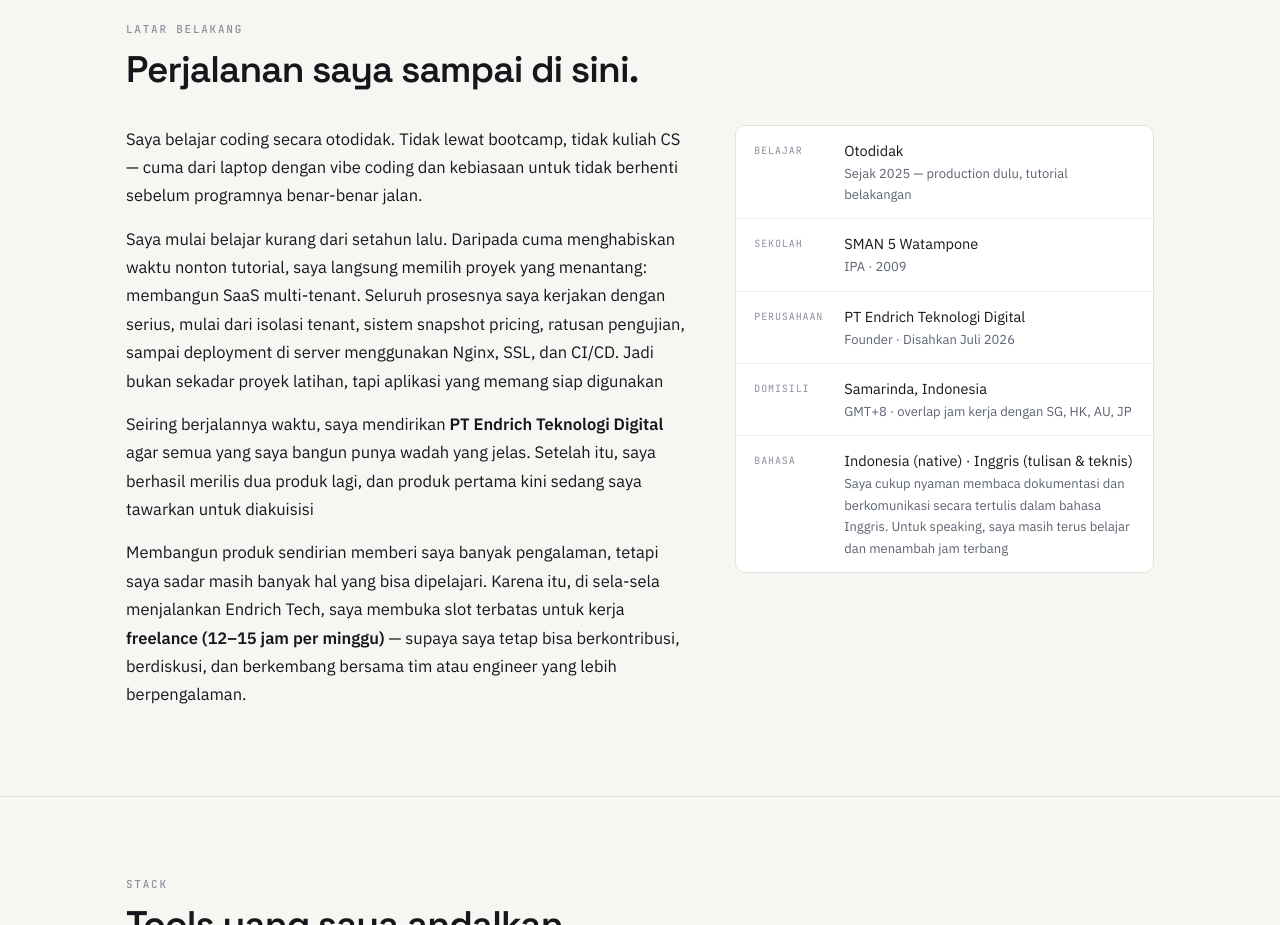
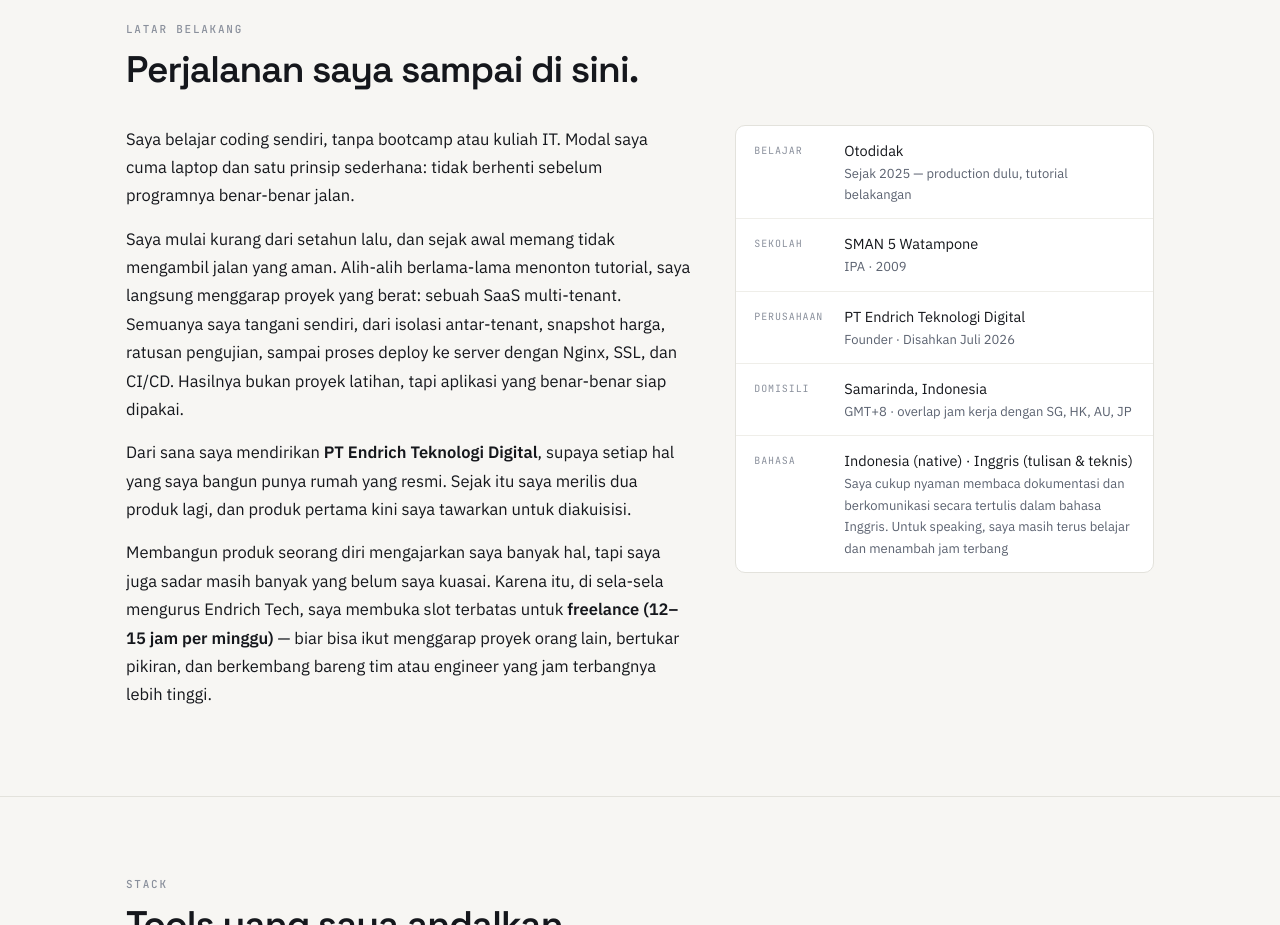
Before and after one commit to hendriabdg-coder/cv-hendri, a website: page index.html in a window 1280 px wide. Shown: the part 2300-3225 px from the top of the page. Drawn offline with Linux system fonts and the light colour scheme.

Commit message:
Revisi paragraf Latar Belakang: gaya bahasa lebih natural, kurangi kesan AI
Hapus transisi klise (Seiring berjalannya waktu), kalimat yang terlalu
seimbang/rapi, dan em-dash berlebih. Fakta tetap sama, hanya nada dibuat
lebih terasa ditulis manusia.

```diff
--- a/index.html
+++ b/index.html
@@ -471,10 +471,10 @@
     </div>
     <div class="story rv">
       <div>
-        <p>Saya belajar coding secara otodidak. Tidak lewat bootcamp, tidak kuliah CS — cuma dari laptop dengan vibe coding dan kebiasaan untuk tidak berhenti sebelum programnya benar-benar jalan.</p>
-        <p>Saya mulai belajar kurang dari setahun lalu. Daripada cuma menghabiskan waktu nonton tutorial, saya langsung memilih proyek yang menantang: membangun SaaS multi-tenant. Seluruh prosesnya saya kerjakan dengan serius, mulai dari isolasi tenant, sistem snapshot pricing, ratusan pengujian, sampai deployment di server menggunakan Nginx, SSL, dan CI/CD. Jadi bukan sekadar proyek latihan, tapi aplikasi yang memang siap digunakan</p>
-        <p>Seiring berjalannya waktu, saya mendirikan <b> PT Endrich Teknologi Digital</b> agar semua yang saya bangun punya wadah yang jelas. Setelah itu, saya berhasil merilis dua produk lagi, dan produk pertama kini sedang saya tawarkan untuk diakuisisi</p>
-        <p>Membangun produk sendirian memberi saya banyak pengalaman, tetapi saya sadar masih banyak hal yang bisa dipelajari. Karena itu, di sela-sela menjalankan Endrich Tech, saya membuka slot terbatas untuk kerja <b>freelance (12–15 jam per minggu)</b> — supaya saya tetap bisa berkontribusi, berdiskusi, dan berkembang bersama tim atau engineer yang lebih berpengalaman.</p>
+        <p>Saya belajar coding sendiri, tanpa bootcamp atau kuliah IT. Modal saya cuma laptop dan satu prinsip sederhana: tidak berhenti sebelum programnya benar-benar jalan.</p>
+        <p>Saya mulai kurang dari setahun lalu, dan sejak awal memang tidak mengambil jalan yang aman. Alih-alih berlama-lama menonton tutorial, saya langsung menggarap proyek yang berat: sebuah SaaS multi-tenant. Semuanya saya tangani sendiri, dari isolasi antar-tenant, snapshot harga, ratusan pengujian, sampai proses deploy ke server dengan Nginx, SSL, dan CI/CD. Hasilnya bukan proyek latihan, tapi aplikasi yang benar-benar siap dipakai.</p>
+        <p>Dari sana saya mendirikan <b>PT Endrich Teknologi Digital</b>, supaya setiap hal yang saya bangun punya rumah yang resmi. Sejak itu saya merilis dua produk lagi, dan produk pertama kini saya tawarkan untuk diakuisisi.</p>
+        <p>Membangun produk seorang diri mengajarkan saya banyak hal, tapi saya juga sadar masih banyak yang belum saya kuasai. Karena itu, di sela-sela mengurus Endrich Tech, saya membuka slot terbatas untuk <b>freelance (12–15 jam per minggu)</b> — biar bisa ikut menggarap proyek orang lain, bertukar pikiran, dan berkembang bareng tim atau engineer yang jam terbangnya lebih tinggi.</p>
       </div>
       <div class="facts">
         <div class="fact"><span class="k">Belajar</span><span class="v">Otodidak<small>Sejak 2025 — production dulu, tutorial belakangan</small></span></div>
```
